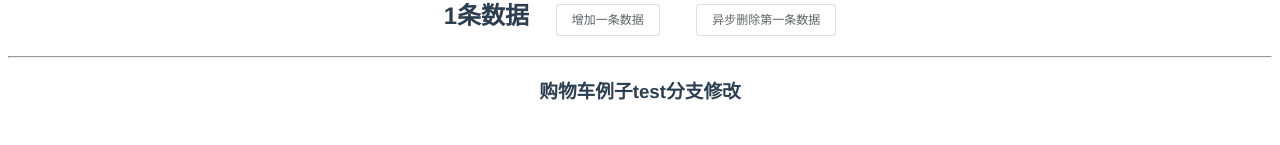
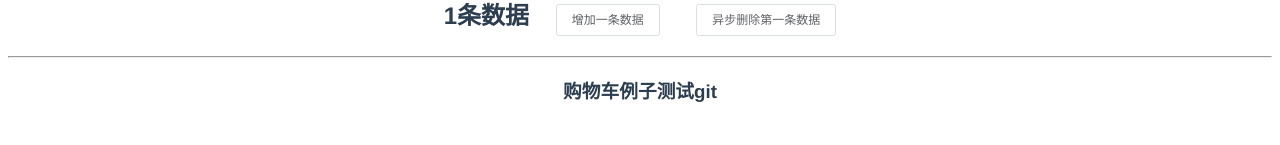
Before and after one commit to mllet/Vue-learning, a Vue app in the folder vue-learning/: page / in a window 1280 px wide. Shown: the part 468-613 px from the top of the page. Built offline with nearby package versions, Linux system fonts and the light colour scheme.

Commit message:
test git

```diff
--- a/vue-learning/src/components/shopping-cart.vue
+++ b/vue-learning/src/components/shopping-cart.vue
@@ -1,7 +1,7 @@
 <template>
   <div class="shopping_car">
     <hr>
-    <h3>购物车例子test分支修改</h3>
+    <h3>购物车例子测试git</h3>
     <ProductList></ProductList>
     <Cart></Cart>
   </div>
```
